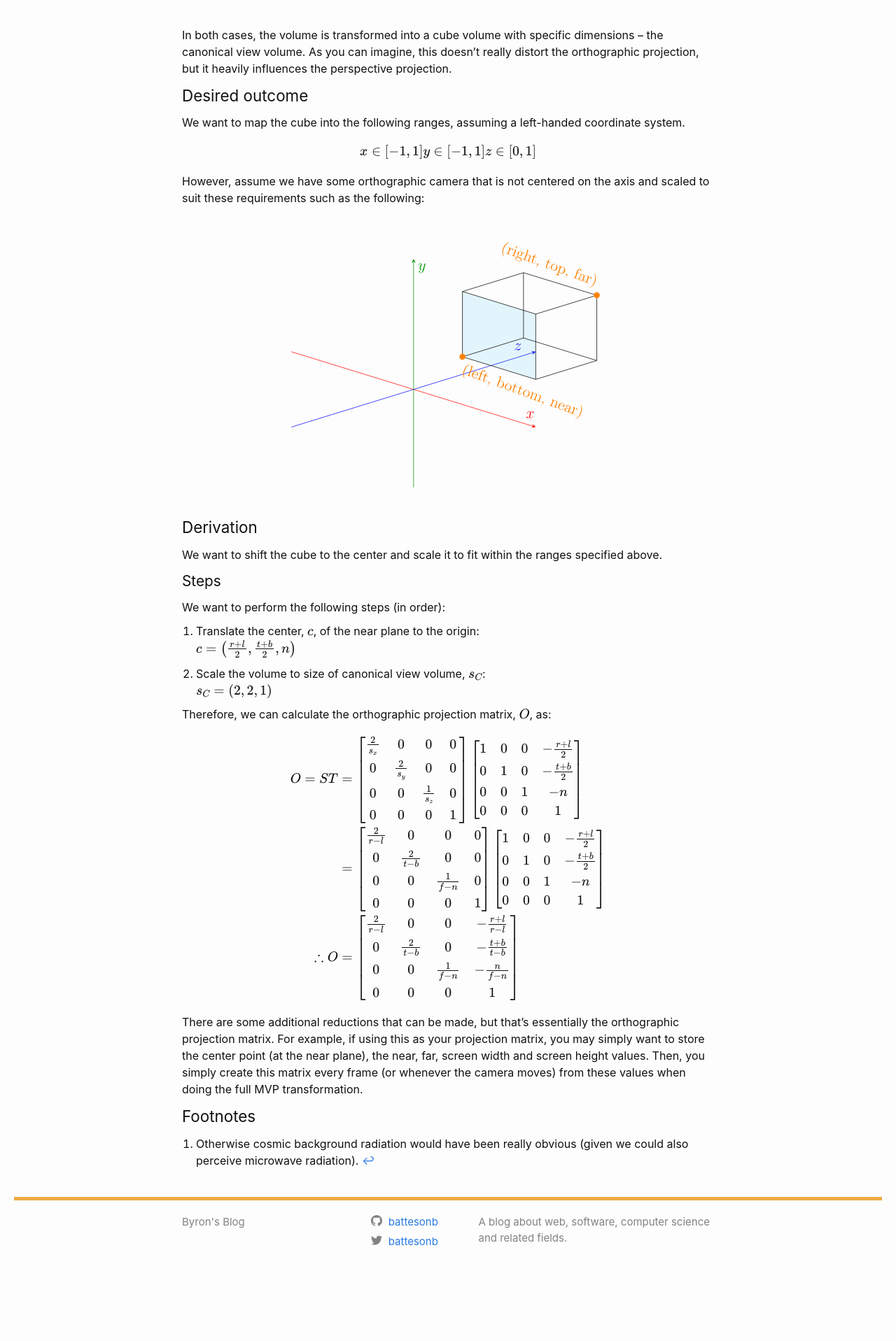
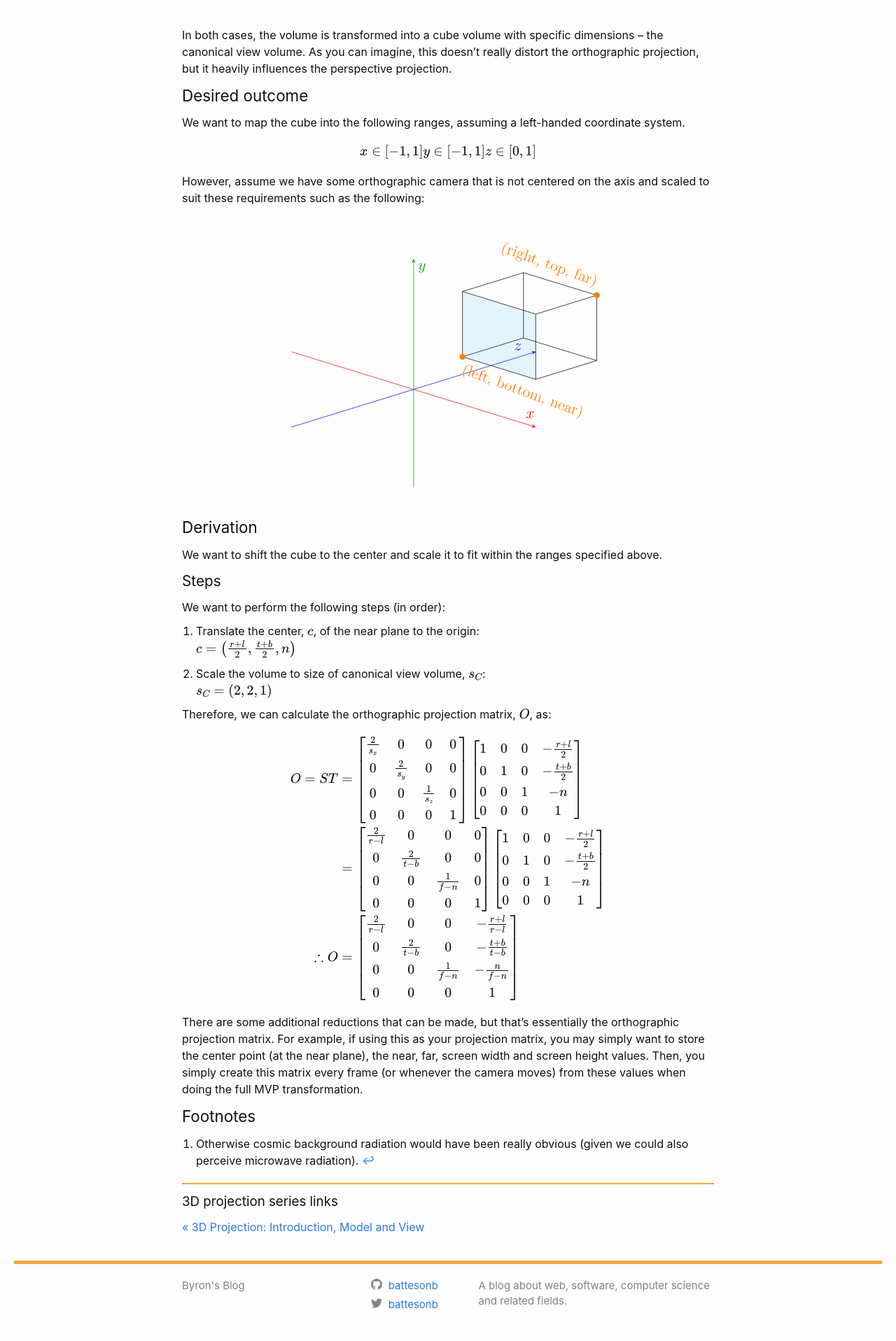
Before and after one commit to battesonb/battesonb.github.io, a Jekyll site: the page built from docs/_posts/2023-06-27-3d-projection-orthographic-projection.markdown, in a window 1280 px wide. Shown: the part 721-2638 px from the top of the page at 70% size. Built offline with Jekyll 4.4.1, drawn with Linux system fonts in a browser that asks for light colours; formulas are drawn with MathJax 3; before the commit the page ends 2547 px from its top, so only the background shows below that.

Commit message:
Add series links
Instead of having to refer back and forth constantly, the posts now
correlate based on a "series" metadata string.

I only have to link across series, such as between the 3D projection and
WebGPU series.

```diff
--- a/docs/_layouts/post.html
+++ b/docs/_layouts/post.html
@@ -19,6 +19,42 @@ layout: default
     {{ content }}
   </div>
 
+  <!-- Show links to previous and next post if in a series -->
+  {%- unless page.series.nil? -%}
+    {%- assign posts = site.posts | where: "series", page.series | sort: 'date' -%}
+    {%- assign postCount = posts | size -%}
+    {%- for post in posts -%}
+      {%- if post.url == page.url -%}
+        {%- assign index = forloop.index0 -%}
+        {%- assign prevIndex = index | minus: 1 -%}
+        {%- assign nextIndex = index | plus: 1 -%}
+
+
+        <div class="post-nav">
+        {%- if prevIndex >= 0 or nextIndex < postCount -%}
+          <hr/>
+          <h3>{{ post.series }} series links</h3>
+        {%- endif -%}
+          <div class="post-nav-links">
+          {%- if prevIndex >= 0 -%}
+            {%- assign prevPost = posts[prevIndex] -%}
+            <div class="post-nav-prev">
+              <a href="{{ prevPost.url }}">&laquo; {{ prevPost.title }}</a>
+            </div>
+          {%- endif -%}
+
+          {%- if nextIndex < postCount -%}
+            {%- assign nextPost = posts[nextIndex] -%}
+            <div class="post-nav-next">
+              <a href="{{ nextPost.url }}">{{ nextPost.title }} &raquo;</a>
+            </div>
+          {%- endif -%}
+          </div>
+        </div>
+      {%- endif -%}
+    {%- endfor -%}
+  {%- endunless -%}
+
   {%- if site.disqus.shortname -%}
     {%- include disqus_comments.html -%}
   {%- endif -%}
--- a/docs/_posts/2023-06-04-webgpu-game-1-boilerplate.markdown
+++ b/docs/_posts/2023-06-04-webgpu-game-1-boilerplate.markdown
@@ -1,6 +1,7 @@
 ---
 layout: post
 title:  "WebGPU game (#1): Boilerplate"
+series: "WebGPU game"
 date:   2023-06-04
 categories: graphics
 tags: webgpu
--- a/docs/_posts/2023-06-07-webgpu-game-2-rainbow-triangle.markdown
+++ b/docs/_posts/2023-06-07-webgpu-game-2-rainbow-triangle.markdown
@@ -1,6 +1,7 @@
 ---
 layout: post
 title:  "WebGPU game (#2): Rainbow triangle"
+series: "WebGPU game"
 date:   2023-06-07
 categories: graphics
 tags: webgpu
--- a/docs/_posts/2023-06-21-3d-projection-intro-model-and-view.markdown
+++ b/docs/_posts/2023-06-21-3d-projection-intro-model-and-view.markdown
@@ -1,6 +1,7 @@
 ---
 layout: post
 title:  "3D Projection: Introduction, Model and View"
+series: "3D projection"
 date:   2023-06-21
 categories: graphics
 tags: [linear algebra]
--- a/docs/_posts/2023-06-27-3d-projection-orthographic-projection.markdown
+++ b/docs/_posts/2023-06-27-3d-projection-orthographic-projection.markdown
@@ -1,6 +1,7 @@
 ---
 layout: post
 title:  "3D Projection: Orthographic Projection"
+series: "3D projection"
 date:   2023-06-27
 categories: graphics
 tags: [linear algebra]
--- a/docs/_sass/minima/_layout.scss
+++ b/docs/_sass/minima/_layout.scss
@@ -259,3 +259,28 @@
     }
   }
 }
+
+.post-nav {
+  & > hr {
+    border: 1px solid #ea4;
+    margin-bottom: 0.66em;
+  }
+
+  .post-nav-links {
+    display: flex;
+    margin-bottom: 1em;
+    flex-direction: row;
+
+    & > div {
+      flex: 1;
+    }
+
+    & > .post-nav-prev {
+      text-align: left;
+    }
+
+    & > .post-nav-next {
+      text-align: right;
+    }
+  }
+}
```
